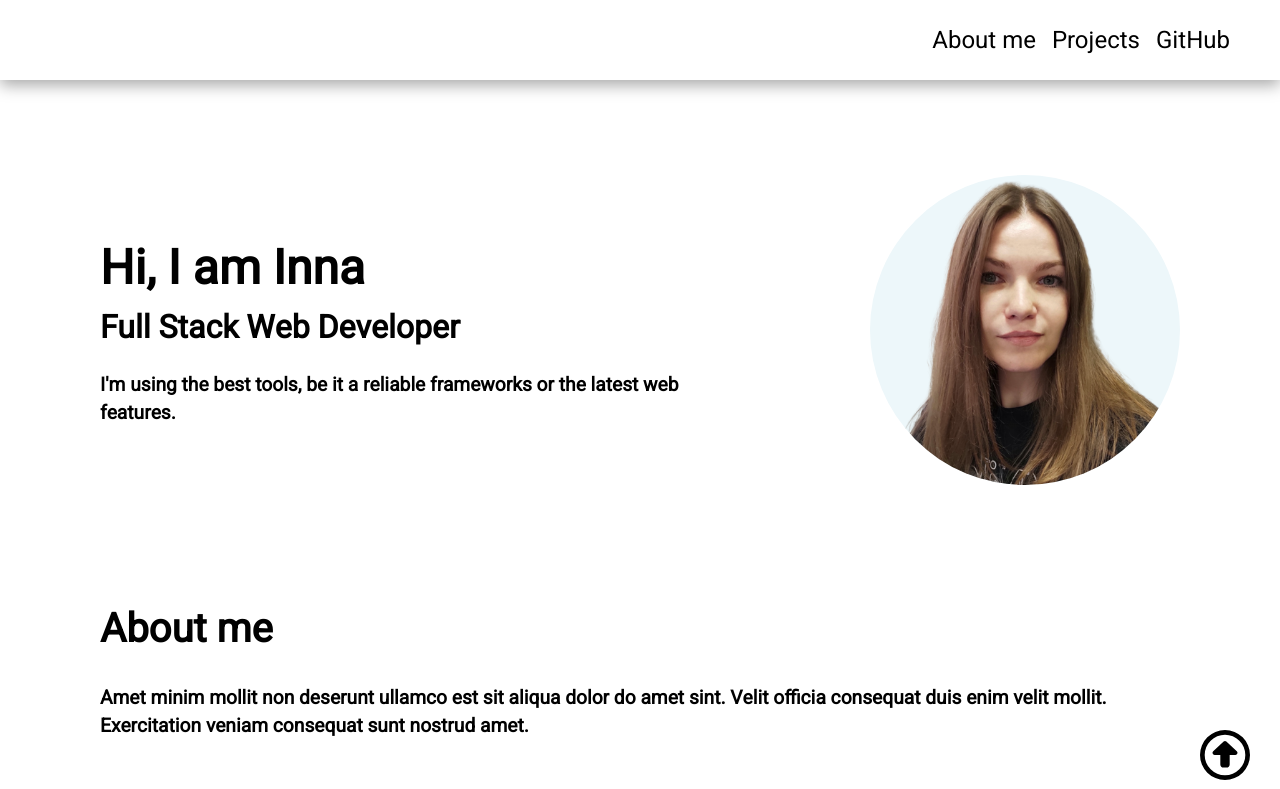
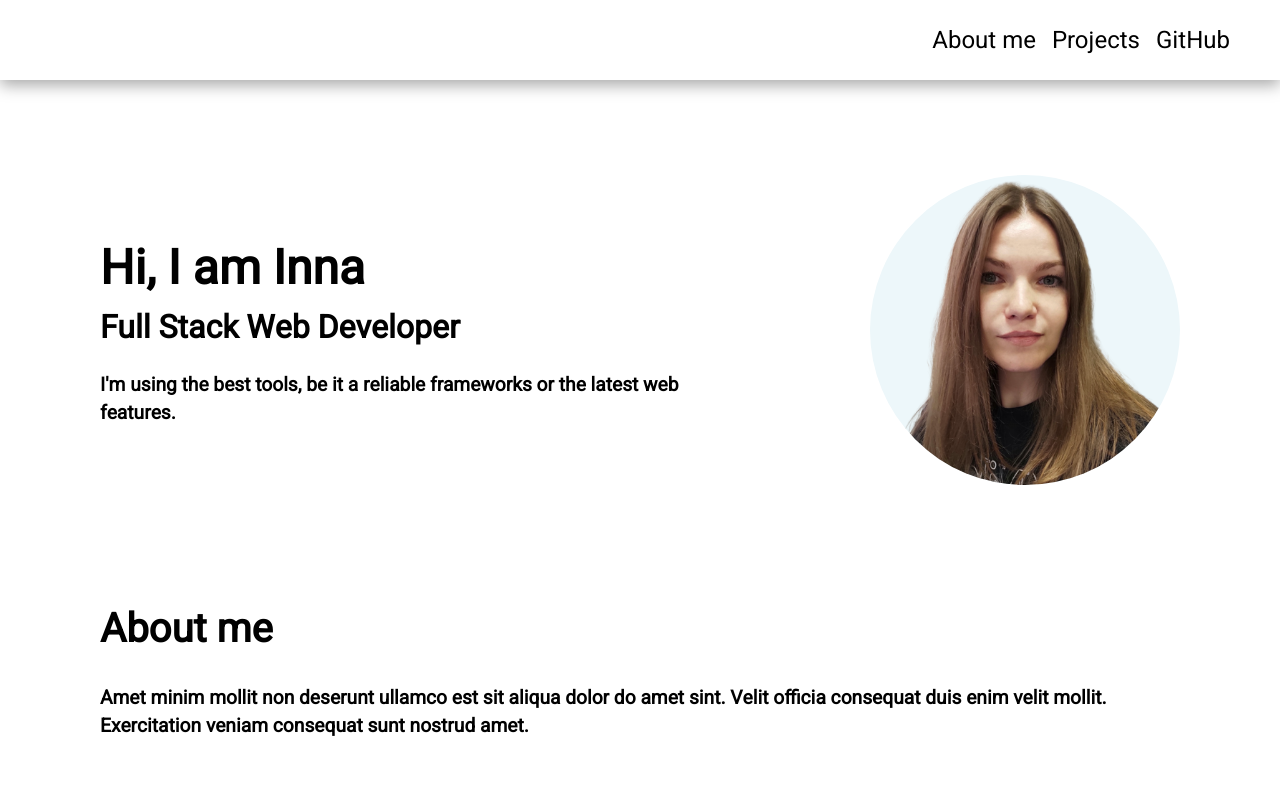
Before and after one commit to InnaIazovskaia/Portfolio, an Astro site: page / in a window 1280 px wide. Shown: the top 789 px of the page. Built offline with nearby package versions, Linux system fonts and the light colour scheme; Astro itself is replaced by a stand-in of ours.

Commit message:
Delete link arrow-up form insex.astro

```diff
--- a/src/pages/index.astro
+++ b/src/pages/index.astro
@@ -21,12 +21,6 @@ import "@fontsource/heebo";
     <AboutMe />
     <Projects />
     <Contact />
-    <a class="arrow-up" href="#home"
-      ><img
-        src="images/circle-up.svg"
-        alt="Arrow to navigate up in the page"
-      /></a
-    >
   </body>
 </html>
 
```
